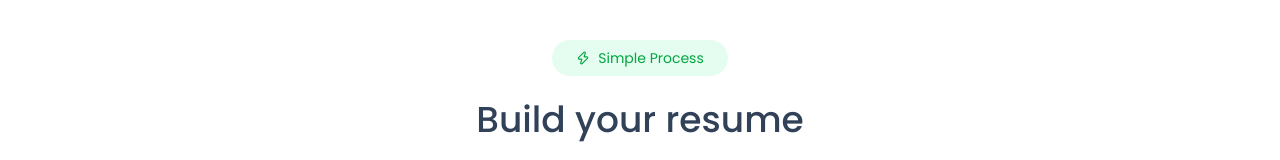
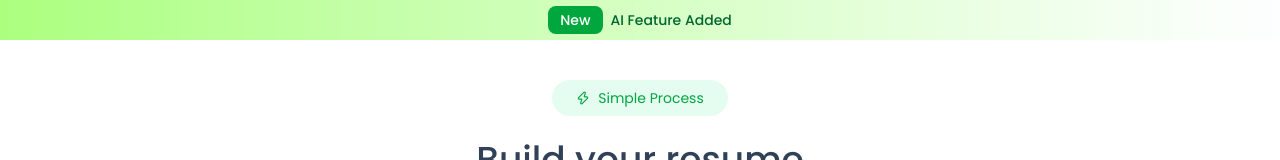
Before and after one commit to Dhivyan-K/Resume-Builder, a React (Vite) app in the folder client/: page / in a window 1280 px wide. Shown: the top 160 px of the page. Built offline with nearby package versions, Linux system fonts and the light colour scheme; no server answers.

Commit message:
updated project

```diff
--- a/client/src/components/home/Banner.jsx
+++ b/client/src/components/home/Banner.jsx
@@ -3,11 +3,9 @@
 const Banner = () => {
   return (
 
-        // <div className="w-full py-2.5 font-medium text-sm text-green-800 text-center bg-gradient-to-r from-[#ABFF7E] to-[#FDFEFF]">
-        //     <p><span className="px-3 py-1 rounded-lg text-white bg-green-600 mr-2">New</span>AI Feature Added</p>
-        // </div>
-        <>
-        </>
+        <div className="w-full py-2.5 font-medium text-sm text-green-800 text-center bg-gradient-to-r from-[#ABFF7E] to-[#FDFEFF]">
+            <p><span className="px-3 py-1 rounded-lg text-white bg-green-600 mr-2">New</span>AI Feature Added</p>
+        </div>
 
   )
 }
```
